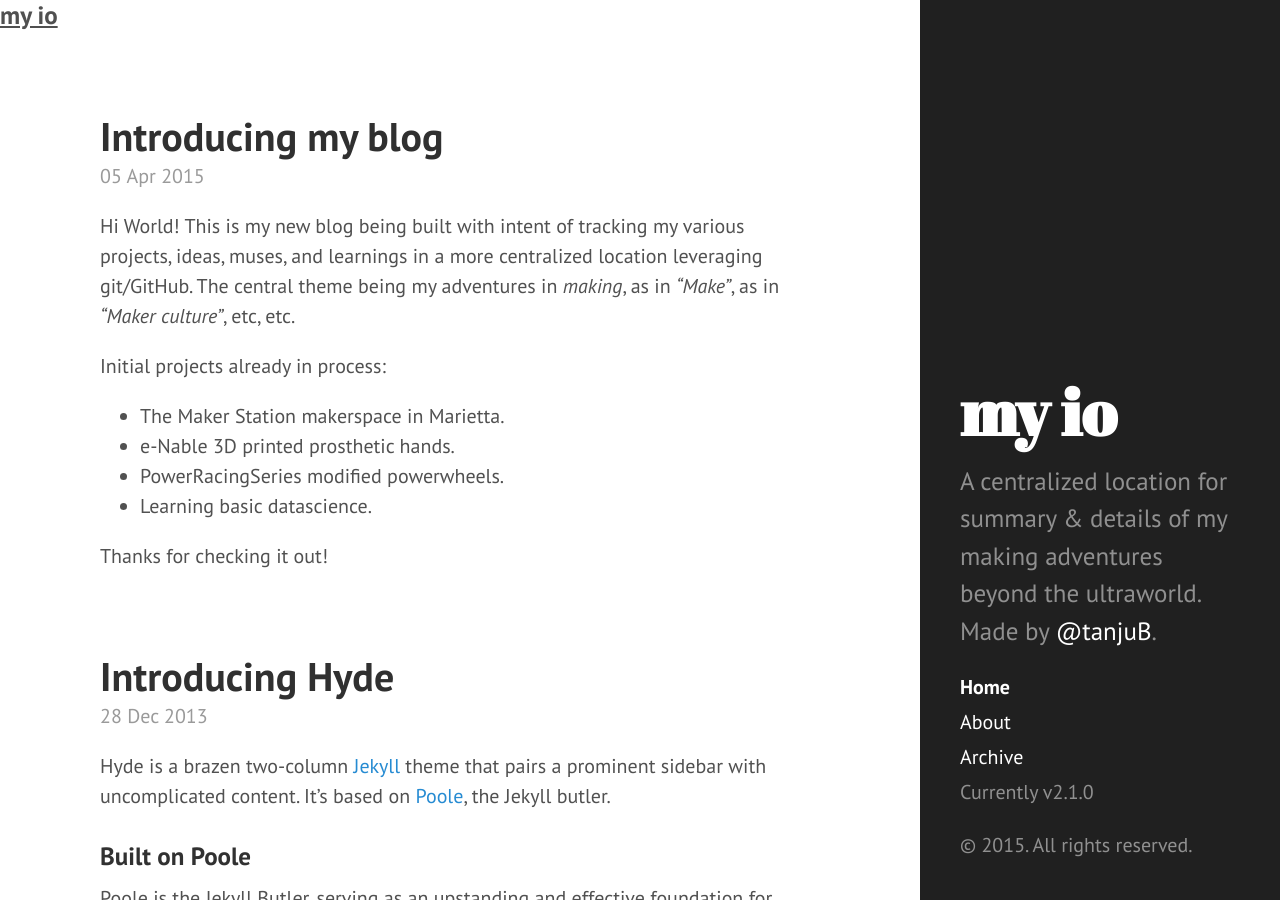
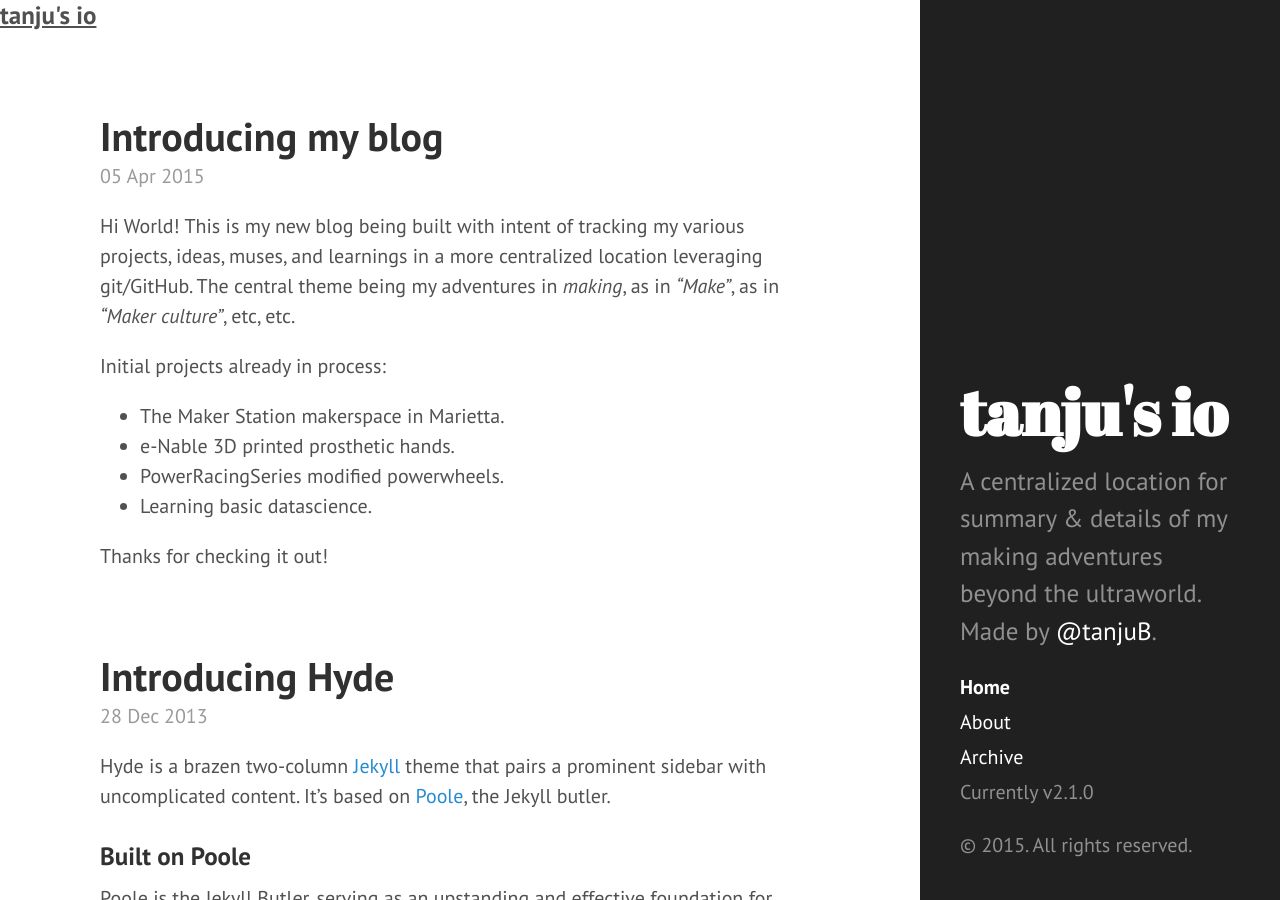
Before and after one commit to tanju-b/tanju-b.github.io, a Jekyll site: the page built from index.html, in a window 1280 px wide and 900 px high. Built offline with Jekyll 4.4.1, drawn with Linux system fonts in a browser that asks for light colours; Markdown is read by kramdown in place of the engine named in the settings; the list of posts is cut into pages by our own code.

Commit message:
ongoing setup

```diff
--- a/_config.yml
+++ b/_config.yml
@@ -7,7 +7,7 @@ permalink:        pretty
 relative_permalinks: true
 
 # Setup
-title:            my io
+title:            tanju's io
 tagline:          'Make yo self before you wreck yo self'
 description:      'A centralized location for summary & details of my making adventures beyond the ultraworld. Made by <a href="https://twitter.com/tanjub" target="_blank">@tanjuB</a>.'
 url:              http://tanju-b.github.io/
```
